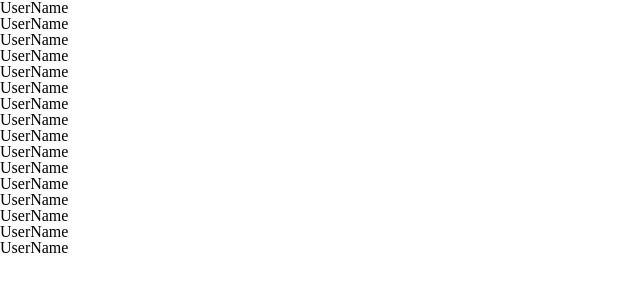
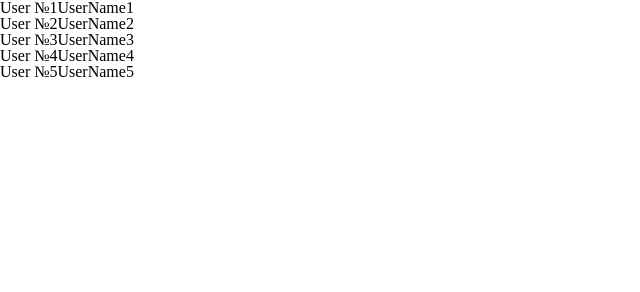
Before and after one commit to ecl5pse/transition, a plain HTML site: page index.html in a window 1280 px wide. Shown: the whole page, without its empty margins (0-640 px from the left). Drawn offline with Linux system fonts and the light colour scheme.

Commit message:
add псевдокласи

```diff
--- a/css/style.css
+++ b/css/style.css
@@ -64,3 +64,21 @@
 /*.submenuItem {*/
 /*    display: list-item;*/
 /*}*/
+
+:root{
+    counter-reset: section ;
+}
+
+
+div{
+
+}
+
+div::before{
+    counter-increment: section;
+    content:"User №" counter(section); ":";
+}
+
+div::after{
+    content: "\";
+}
--- a/index.html
+++ b/index.html
@@ -47,24 +47,11 @@
 <!--    </ul>-->
 <!--</nav>-->
 
-<div>UserName</div>
-<div>UserName</div>
-<div>UserName</div>
-<div>UserName</div>
-<div>UserName</div>
-<div>UserName</div>
-<div>UserName</div>
-<div>UserName</div>
-<div>UserName</div>
-<div>UserName</div>
-<div>UserName</div>
-<div>UserName</div>
-<div>UserName</div>
-<div>UserName</div>
-<div>UserName</div>
-<div>UserName</div>
 
-
-
+<div>UserName1</div>
+<div>UserName2</div>
+<div>UserName3</div>
+<div>UserName4</div>
+<div>UserName5</div>
 </body>
 </html>
```
